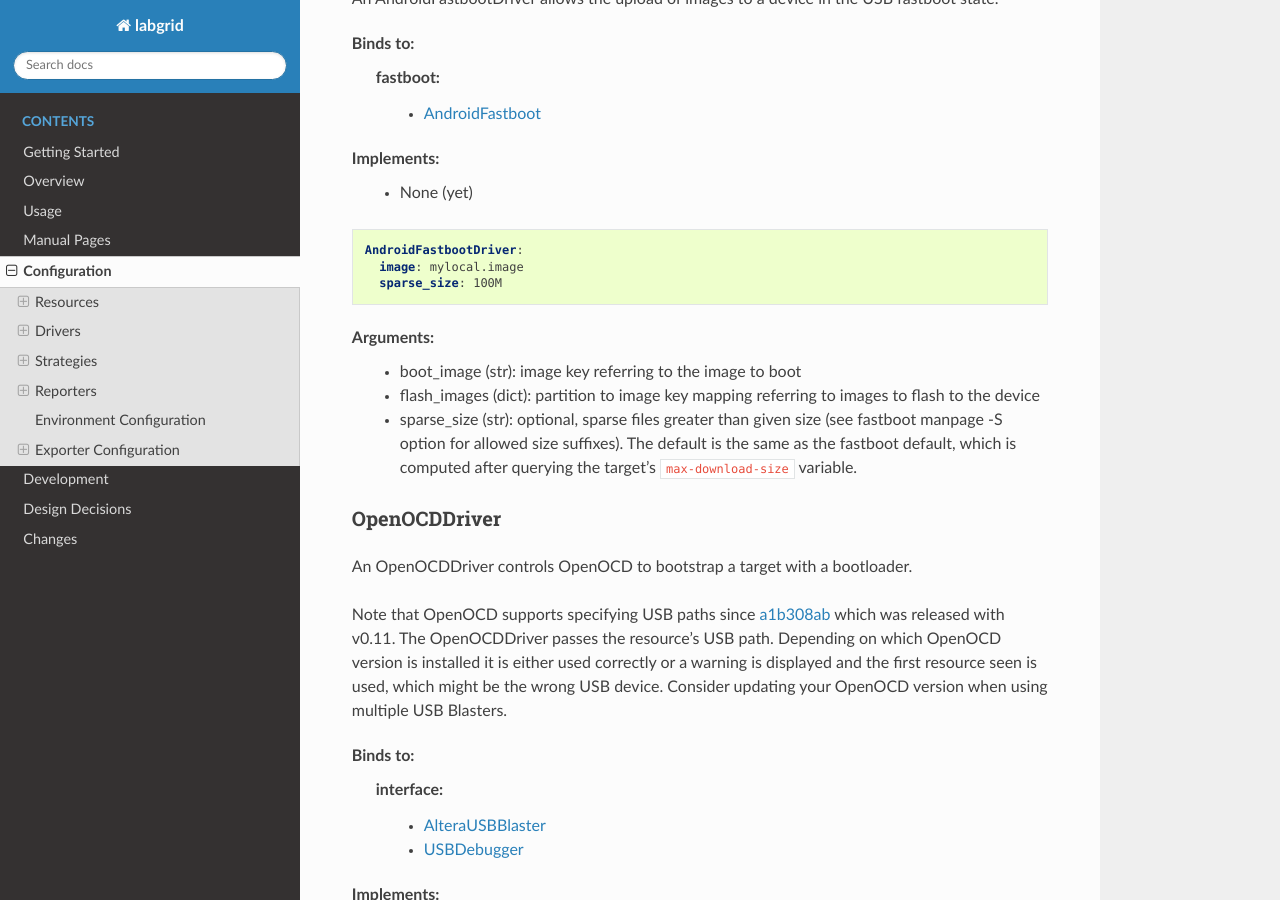
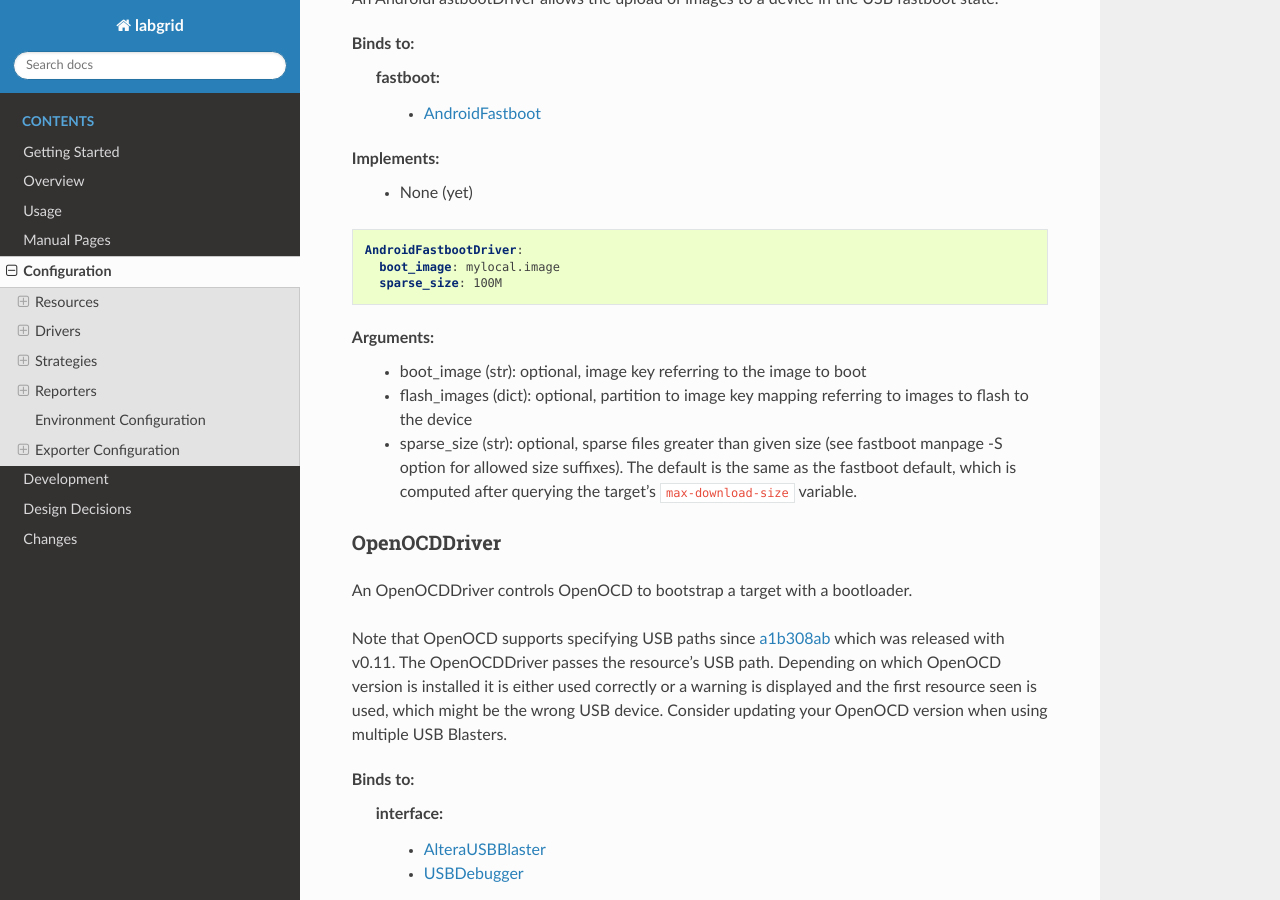
Before and after one commit to labgrid-project/labgrid, a Sphinx documentation site: the page built from doc/configuration.rst, in a window 1280 px wide and 900 px high, scrolled down 30221 px. Built offline with Sphinx 7.4.7 and the Read the Docs theme 2.0.0, drawn with Linux system fonts in a browser that asks for light colours; pages that are not in the unit, such as notebooks, are missing from menus.

Commit message:
doc: configuration: fix/extend AndroidFastbootDriver docs
There is no "image" parameter, so use "boot_image" instead. The
parameter documentation is correct, but lacks the information, which
parameters are optional. Add that information.

Signed-off-by: Bastian Krause <bst@pengutronix.de>

```diff
--- a/doc/configuration.rst
+++ b/doc/configuration.rst
@@ -1466,13 +1466,13 @@
 .. code-block:: yaml
 
    AndroidFastbootDriver:
-     image: mylocal.image
+     boot_image: mylocal.image
      sparse_size: 100M
 
 Arguments:
-  - boot_image (str): image key referring to the image to boot
-  - flash_images (dict): partition to image key mapping referring to images to
-    flash to the device
+  - boot_image (str): optional, image key referring to the image to boot
+  - flash_images (dict): optional, partition to image key mapping referring to
+    images to flash to the device
   - sparse_size (str): optional, sparse files greater than given size (see
     fastboot manpage -S option for allowed size suffixes). The default is the
     same as the fastboot default, which is computed after querying the target's
```
